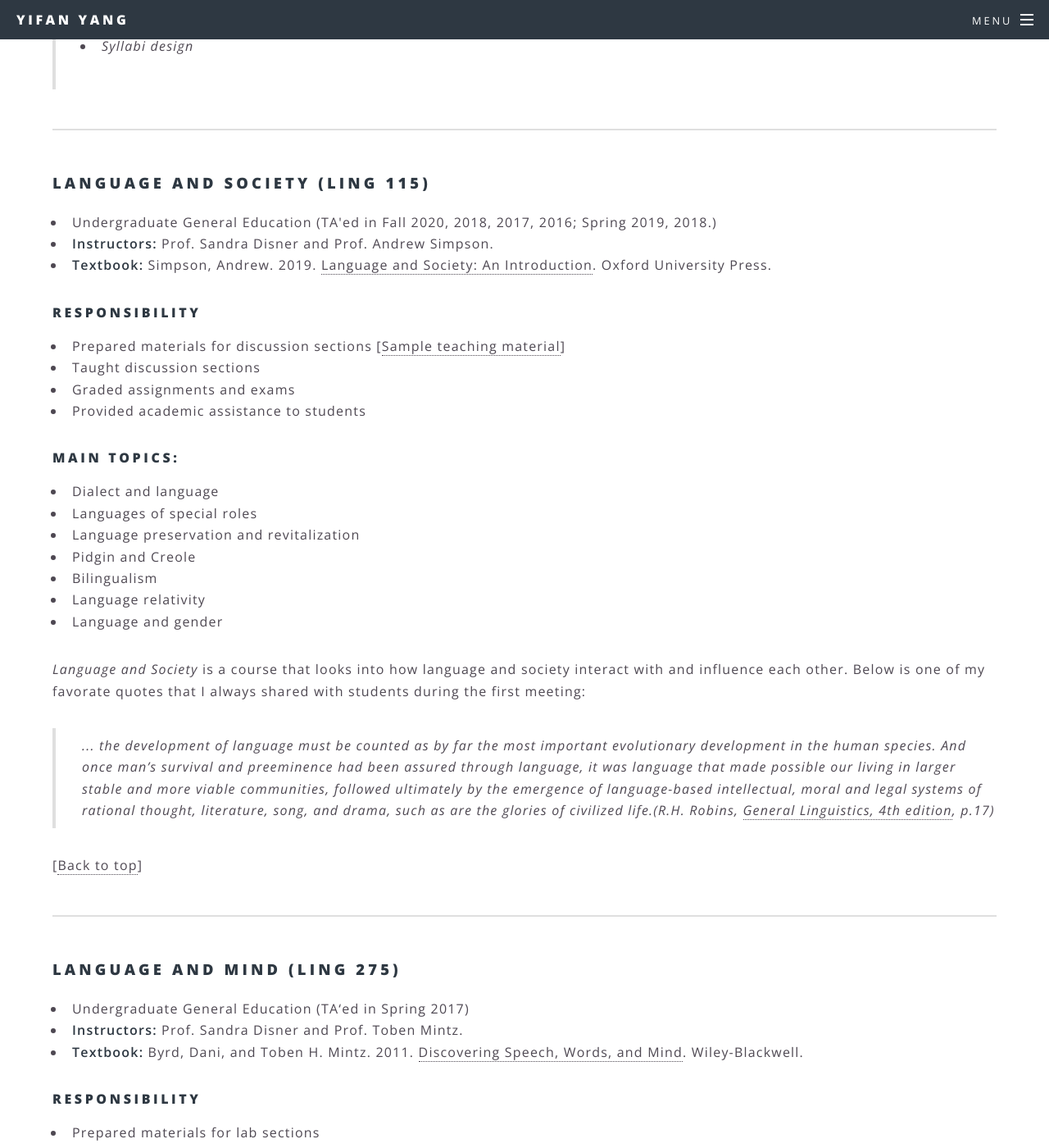
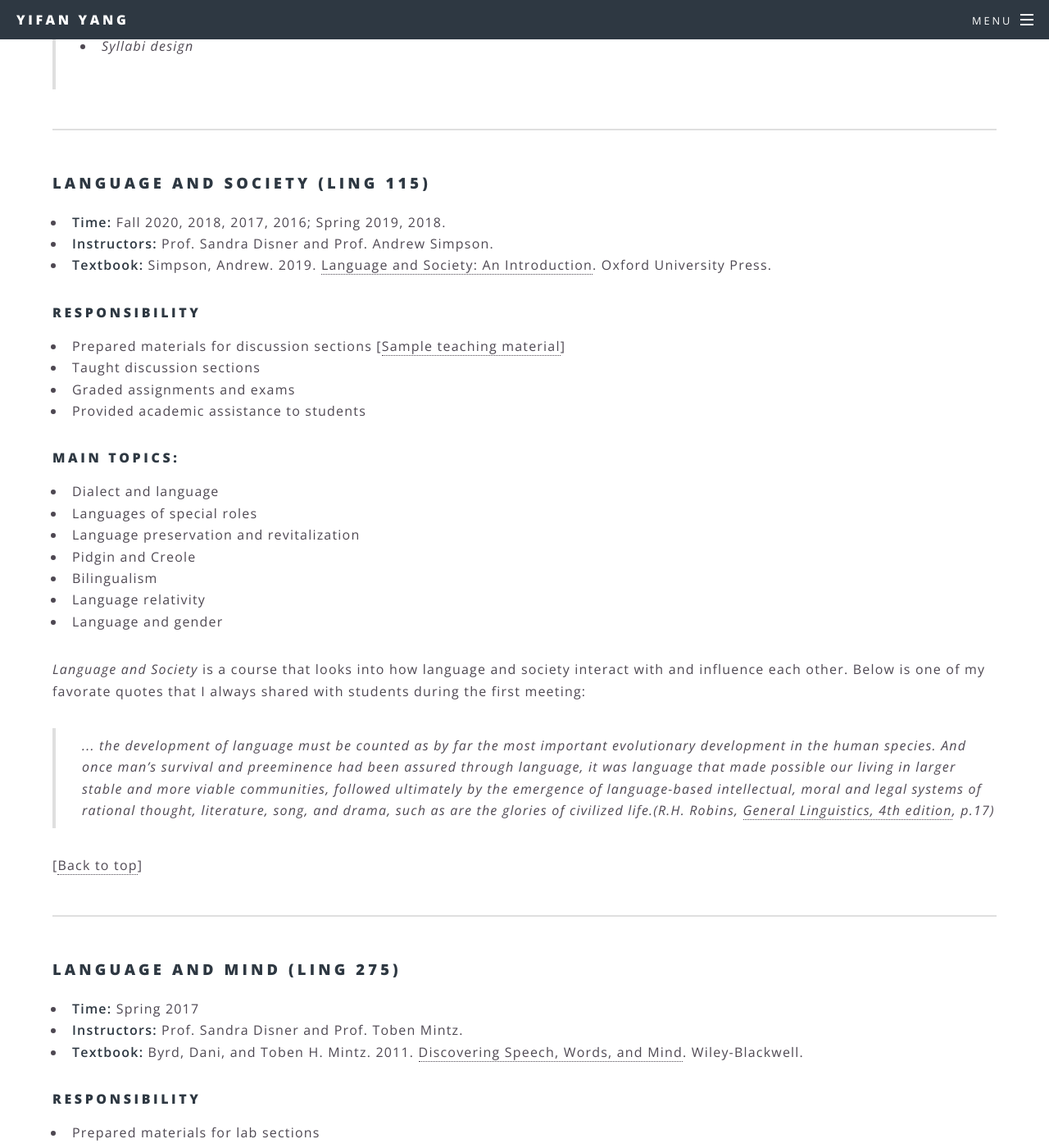
Before and after one commit to MuxuanHe/MuxuanHe, a Jekyll site: the page built from 3Teaching.html, in a window 1280 px wide and 1400 px high, scrolled down 1464 px. Shown: the whole window at 82% size. Built offline with Jekyll 4.4.1, drawn with Linux system fonts in a browser that asks for light colours.

Commit message:
Update 3Teaching.html

```diff
--- a/3Teaching.html
+++ b/3Teaching.html
@@ -59,7 +59,7 @@
 <section>
 	<h3 id = "115">Language and Society (LING 115)</h3>
 	<ul>
-		<li>Undergraduate General Education (TA'ed in Fall 2020, 2018, 2017, 2016; Spring 2019, 2018.)</li>
+		<li><b>Time:</b> Fall 2020, 2018, 2017, 2016; Spring 2019, 2018.</li>
 		<li><b>Instructors:</b> Prof. Sandra Disner and Prof. Andrew Simpson.</li>
 		<li><b>Textbook:</b> Simpson, Andrew. 2019.
 			<a href="https://www.google.com/books/edition/Language_and_Society/kpSBDwAAQBAJ?hl=en&gbpv=0">Language and Society: An Introduction</a>. Oxford University Press.
@@ -108,7 +108,7 @@
 <section>
 	<h3 id = "275">Language and Mind (LING 275)</h3>
 	<ul>
-		<li>Undergraduate General Education (TA‘ed in Spring 2017)</li>
+		<li><b>Time:</b> Spring 2017</li>
 		<li><b>Instructors:</b> Prof. Sandra Disner and Prof. Toben Mintz.</li>
 		<li><b>Textbook:</b> Byrd, Dani, and Toben H. Mintz. 2011.
 			<a href="https://www.google.com/books/edition/Discovering_Speech_Words_and_Mind/IoTdAUdNkgIC?hl=en&gbpv=0">Discovering Speech, Words, and Mind</a>. Wiley-Blackwell.
```
